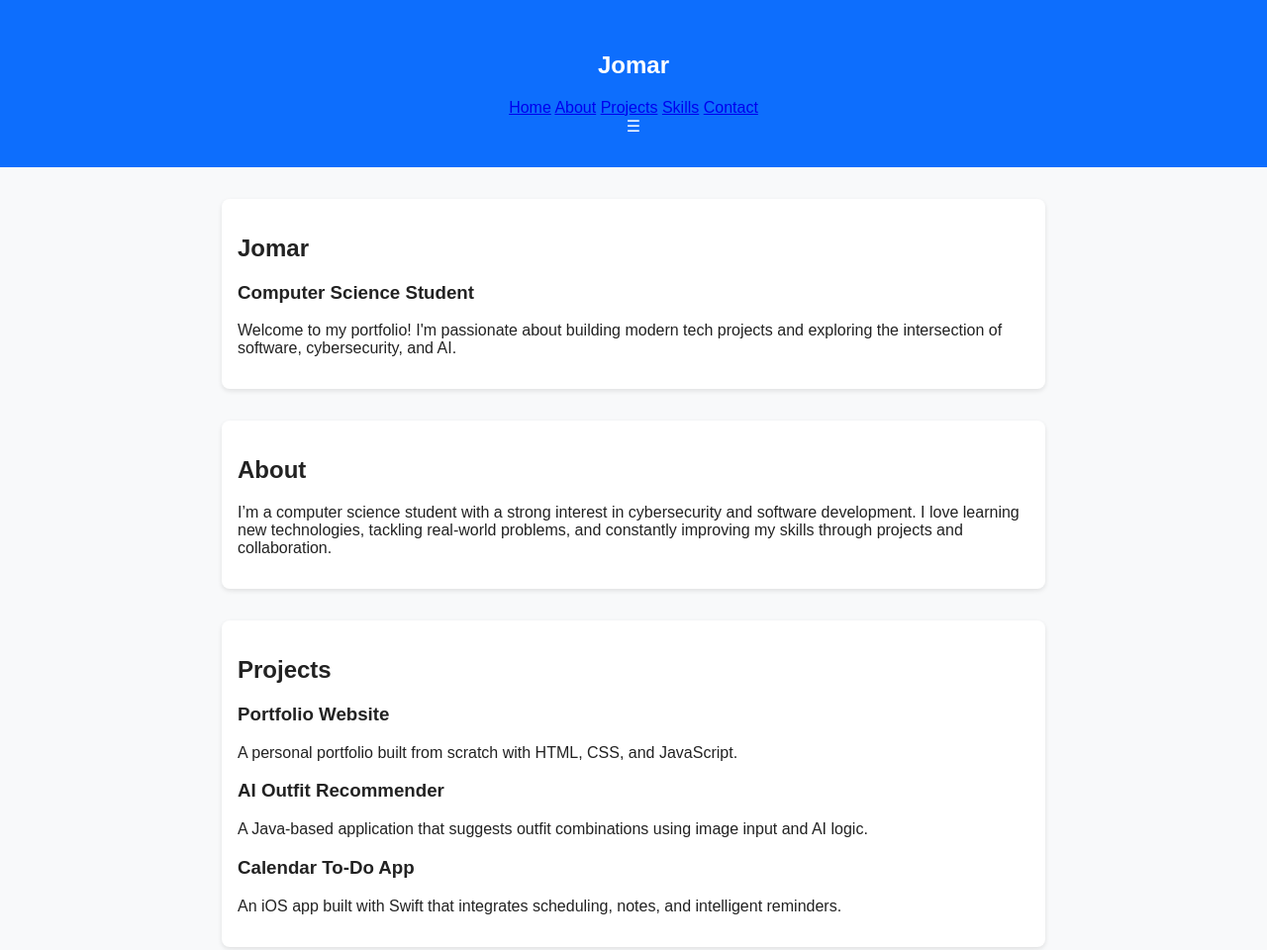
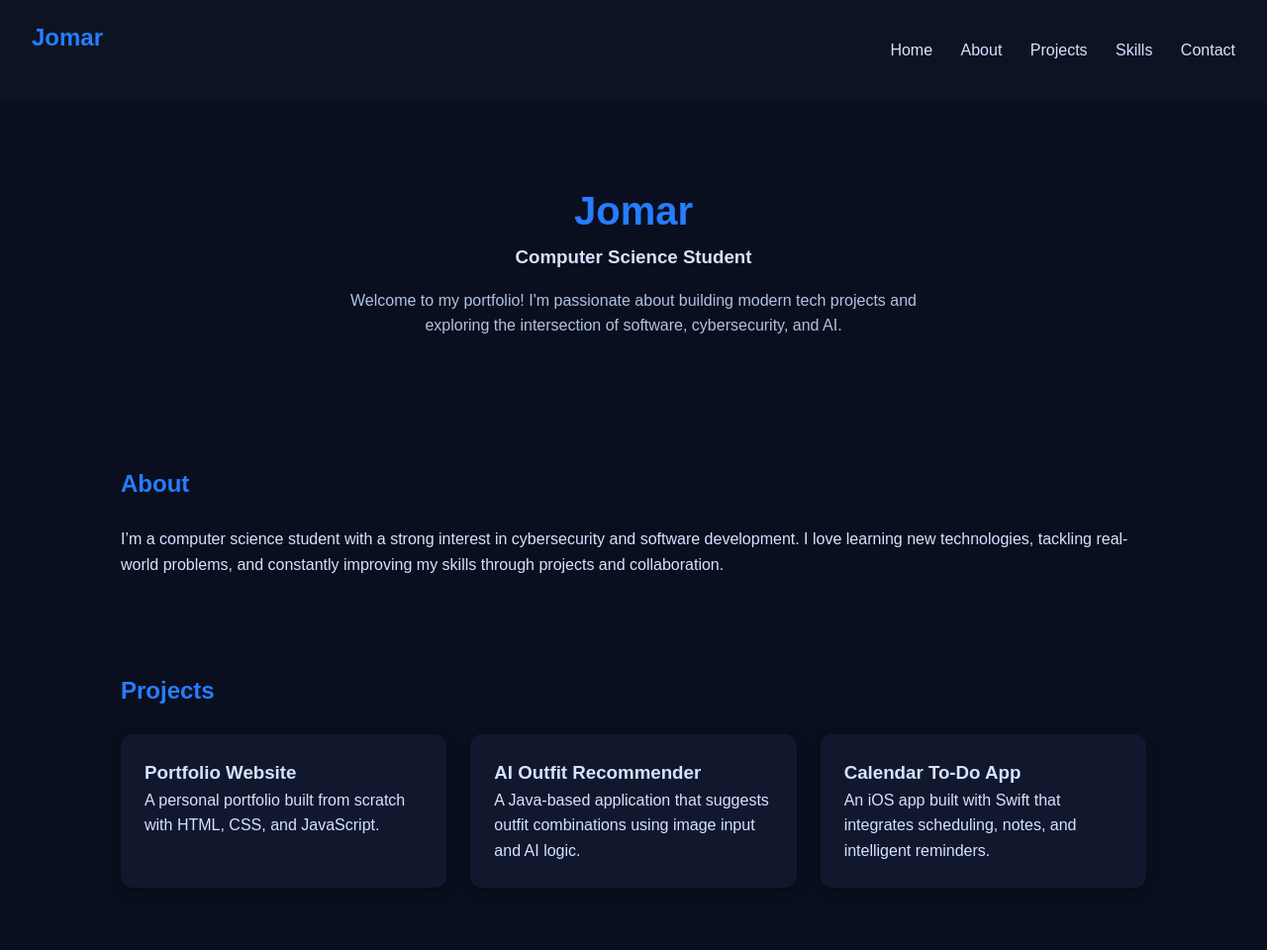
Before and after one commit to jomarlub17/jomarlub17.github.io, a plain HTML site: page index.html in a window 1280 px wide. Shown: the top 960 px of the page at 99% size. Drawn offline with Linux system fonts and the light colour scheme; a script that the page names is missing.

Commit message:
Refactor CSS with custom properties and styles

```diff
--- a/style.css
+++ b/style.css
@@ -1,30 +1,139 @@
-body {
-  font-family: Arial, sans-serif;
+:root {
+  --bg-color: #0a0f1f;
+  --text-color: #d6e2ff;
+  --accent-color: #267dff;
+  --card-color: #11182e;
+}
+
+* {
   margin: 0;
   padding: 0;
-  background: #f8f9fa;
-  color: #222;
+  box-sizing: border-box;
+  font-family: 'Poppins', sans-serif;
+}
+
+body {
+  background-color: var(--bg-color);
+  color: var(--text-color);
+  line-height: 1.6;
 }
 
 header {
+  display: flex;
+  justify-content: space-between;
+  align-items: center;
+  padding: 1.2rem 2rem;
+  background: rgba(255, 255, 255, 0.02);
+  position: sticky;
+  top: 0;
+  z-index: 10;
+  backdrop-filter: blur(10px);
+}
+
+#menu-toggle {
+  display: none;
+  font-size: 1.8rem;
+  cursor: pointer;
+}
+
+nav a {
+  color: var(--text-color);
+  margin-left: 1.5rem;
+  text-decoration: none;
+  font-weight: 500;
+  transition: color 0.3s ease;
+}
+
+nav a:hover {
+  color: var(--accent-color);
+}
+
+.hero {
+  padding: 5rem 2rem;
+  display: flex;
+  flex-direction: column;
+  align-items: center;
   text-align: center;
-  background: #0d6efd;
-  color: white;
-  padding: 2rem 1rem;
+}
+
+.hero h1 {
+  font-size: 2.5rem;
+  color: var(--accent-color);
+}
+
+.hero p {
+  max-width: 600px;
+  margin-top: 1rem;
+  color: #b0c3e1;
 }
 
 section {
-  max-width: 800px;
-  margin: 2rem auto;
+  padding: 3rem 2rem;
+  max-width: 1100px;
+  margin: auto;
+}
+
+h2 {
+  margin-bottom: 1.5rem;
+  color: var(--accent-color);
+}
+
+.projects {
+  display: grid;
+  grid-template-columns: repeat(auto-fit, minmax(280px, 1fr));
+  gap: 1.5rem;
+}
+
+.project-card {
+  background: var(--card-color);
+  padding: 1.5rem;
+  border-radius: 12px;
+  box-shadow: 0 4px 12px rgba(0,0,0,0.3);
+  transition: transform 0.3s ease, box-shadow 0.3s ease;
+}
+
+.project-card:hover {
+  transform: translateY(-5px);
+  box-shadow: 0 6px 18px rgba(0,0,0,0.4);
+}
+
+.skills-list {
+  display: grid;
+  grid-template-columns: repeat(auto-fit, minmax(200px, 1fr));
+  gap: 1rem;
+}
+
+.skill {
+  background: var(--card-color);
   padding: 1rem;
-  background: white;
-  border-radius: 8px;
-  box-shadow: 0 2px 5px rgba(0, 0, 0, 0.1);
+  border-radius: 10px;
+  text-align: center;
 }
 
 footer {
   text-align: center;
-  padding: 1rem;
-  font-size: 0.9em;
-  color: #555;
+  padding: 1.5rem;
+  border-top: 1px solid rgba(255,255,255,0.1);
+  color: #99a8c7;
 }
+
+@media (max-width: 768px) {
+  nav {
+    display: none;
+    flex-direction: column;
+    background: rgba(0,0,0,0.8);
+    position: absolute;
+    top: 60px;
+    right: 20px;
+    padding: 1rem;
+    border-radius: 8px;
+  }
+
+  nav.active {
+    display: flex;
+  }
+
+  #menu-toggle {
+    display: block;
+  }
+}
```
